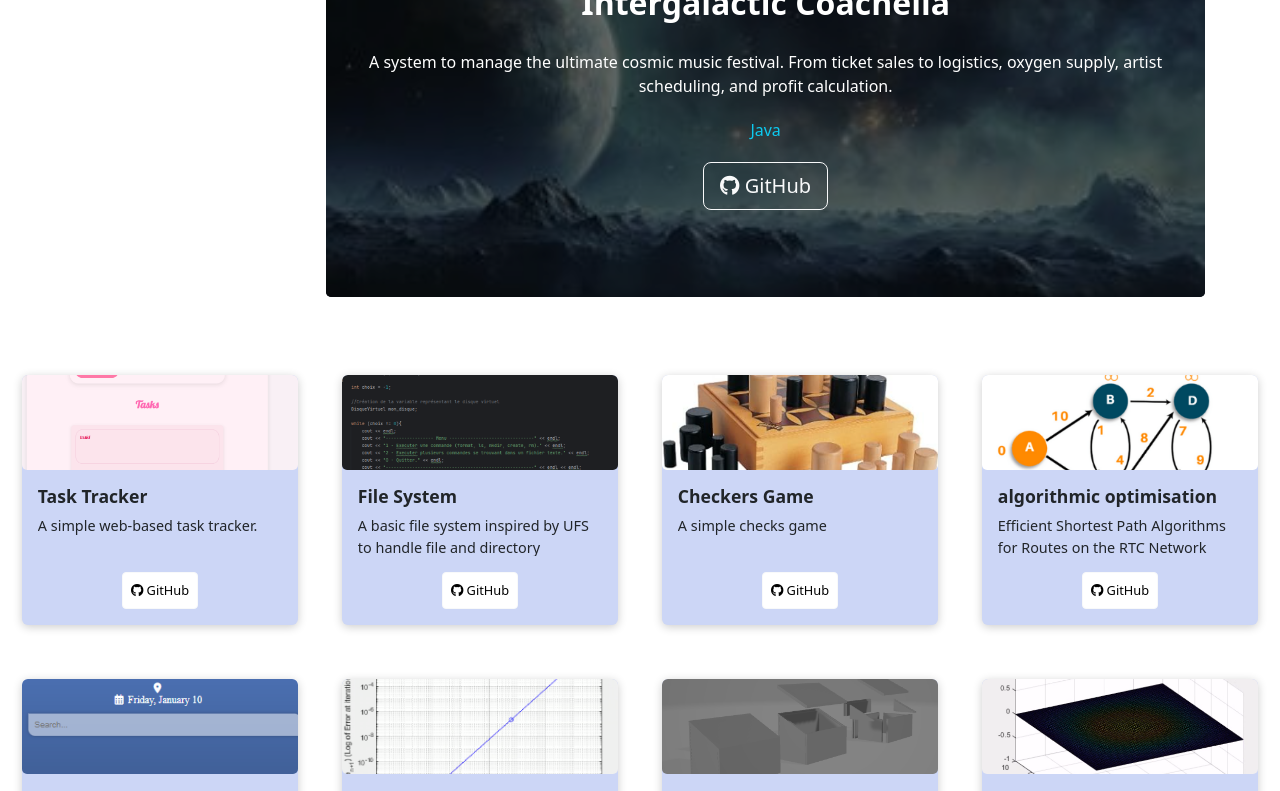
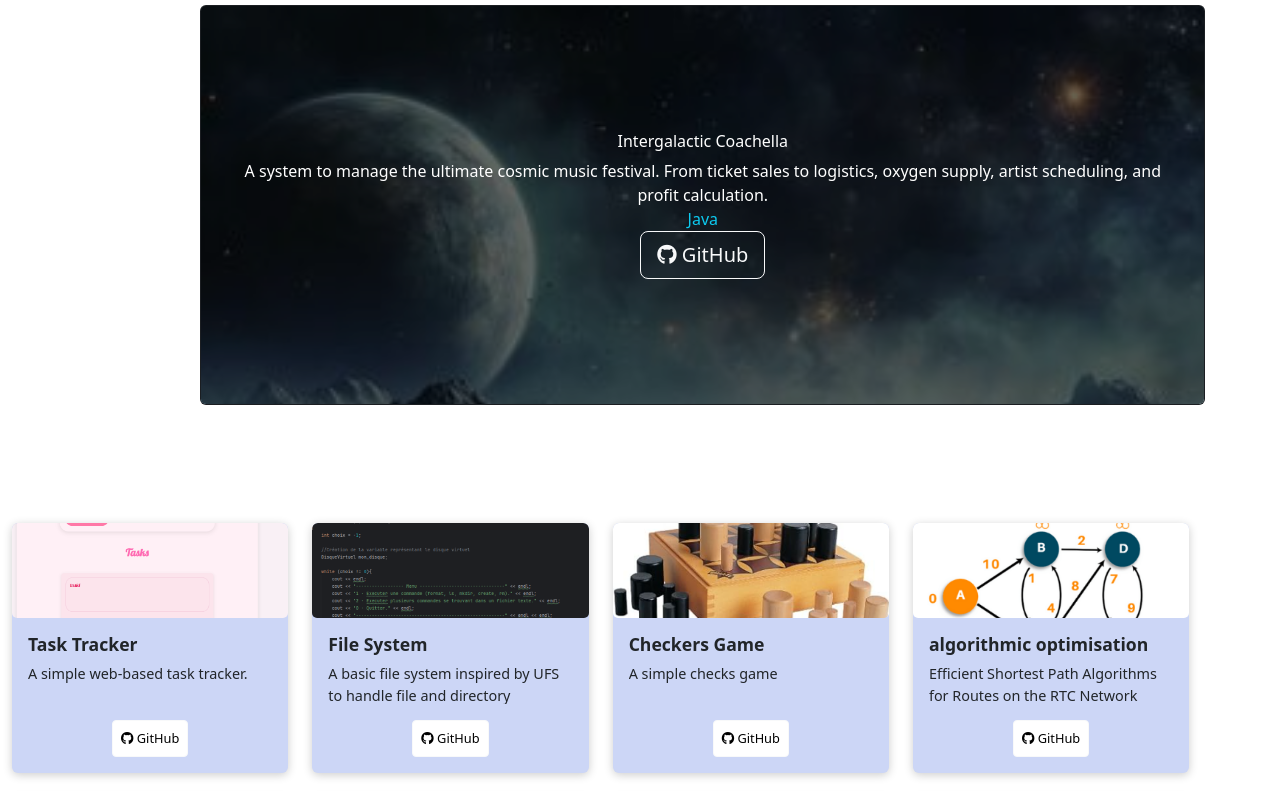
Before and after one commit to saelf9/Portfolio, a Vue app: page / in a window 1280 px wide. Shown: the part 2380-3171 px from the top of the page. Built offline with nearby package versions, Linux system fonts and the light colour scheme.

Commit message:
changed css for projects

```diff
--- a/src/components/Projects.vue
+++ b/src/components/Projects.vue
@@ -3,15 +3,12 @@
     <div class="container">
       <h2 class="text-center mb-5 text-black">Projects</h2>
 
-      <!-- Featured Projects Section (Zigzag layout) -->
-      <div class="d-flex flex-column gap-4">
+      <!-- Featured Projects Section (Zigzag layout for large cards) -->
+      <div class="featured-projects">
         <div
             v-for="(project, index) in featuredProjects"
             :key="index"
-            :class="[
-      'card text-bg-dark',
-      { 'left-card': index % 2 === 0, 'right-card': index % 2 !== 0 }
-    ]"
+            :class="['card text-bg-dark project-card', { 'left-card': index % 2 === 0, 'right-card': index % 2 !== 0 }]"
         >
           <img :src="project.image" class="card-img" :alt="project.title" />
           <div class="card-img-overlay d-flex flex-column justify-content-center">
@@ -19,11 +16,7 @@
             <p class="card-text text-center">{{ project.description }}</p>
             <p class="text-info text-center">{{ project.stack }}</p>
             <div class="text-center">
-              <a
-                  :href="project.github"
-                  target="_blank"
-                  class="btn btn-outline-light btn-lg"
-              >
+              <a :href="project.github" target="_blank" class="btn btn-outline-light btn-lg">
                 <i class="fab fa-github"></i> GitHub
               </a>
             </div>
@@ -32,7 +25,7 @@
       </div>
 
       <!-- Small Cards Section -->
-      <div class="d-flex justify-content-start mt-5 flex-wrap gap-4">
+      <div class="small-projects d-flex justify-content-start mt-5 flex-wrap gap-4">
         <div v-for="(project, index) in smallProjects" :key="index" class="card small-card">
           <img :src="project.image" class="card-img" :alt="project.title" />
           <div class="card-body">
@@ -63,6 +56,7 @@ import algo from "@/assets/algo.png";
 import chalet from "@/assets/chalet.png";
 import fluid from "@/assets/matlab fluid.png";
 import matlab from "@/assets/matlab.png";
+
 export default {
   name: "Projects",
   data() {
@@ -99,7 +93,6 @@ export default {
           github: "https://github.com/saelf9/Intergalactic-coachella",
           image: intergalacticImage,
         },
-
       ],
       smallProjects: [
         {
@@ -147,20 +140,17 @@ export default {
         {
           title: "ChatCLT",
           description: "Work in progress: An app to customize your house build",
-          stack: "java, Swing,UML",
+          stack: "java, Swing, UML",
           github: "https://github.com/saelf9/Task-tracker",
           image: chalet,
         },
-
         {
           title: "Wave-Equation-Modeling",
-          description: "he numerical solution of the 2D wave equation",
+          description: "The numerical solution of the 2D wave equation",
           stack: "matlab",
           github: "https://github.com/saelf9/Wave-Equation-Modeling",
           image: matlab,
         },
-
-
       ],
     };
   },
@@ -173,40 +163,32 @@ export default {
   padding-bottom: 40px;
 }
 
-.card {
-  height: 400px;
-  border: none;
-  width: 70%;
-  margin: 0 auto;
-  margin-bottom: 30px;
-  transition: transform 0.3s ease, box-shadow 0.3s ease;
+/* Featured Projects Zigzag Layout */
+.featured-projects {
+  display: flex;
+  flex-direction: column;
+  gap: 20px;
 }
 
-.card-img {
-  object-fit: cover;
-  height: 100%;
+/* Large Cards (Zigzag Layout) */
+.project-card {
+  position: relative;
+  overflow: hidden;
+  transition: transform 0.3s ease, box-shadow 0.3s ease;
+  width: 80%;
+  margin-bottom: 70px;
+  height: 400px; /* Adjust the height for consistency */
 }
 
-.card-img-overlay {
-  background-color: rgba(0, 0, 0, 0.6);
-  padding: 2rem;
+/* Left Card */
+.left-card {
+  align-self: flex-start;
 }
 
-.card-title {
-  font-size: 2rem;
-  font-weight: bold;
+/* Right Card */
+.right-card {
+  align-self: flex-end;
 }
-
-.btn-outline-light {
-  transition: background-color 0.3s ease, transform 0.3s ease;
-}
-
-.btn-outline-light:hover {
-  background-color: #fff;
-  color: #000;
-  transform: scale(1.05);
-}
-
 /* Zigzag styles for large cards */
 .left-card {
   margin-left: 5%;
@@ -215,82 +197,93 @@ export default {
 .right-card {
   margin-right: 5%;
 }
-
-/* Large card hover effect */
-.left-card, .right-card {
-  position: relative;
-  transition: transform 0.3s ease, box-shadow 0.3s ease;
+.card-img-overlay {
+  background-color: rgba(0, 0, 0, 0.6);
+  padding: 2rem;
+  z-index: 1; /* Keep the text above the rectangle */
+}
+/* Hover Effect for Large Cards */
+.left-card::before, .right-card::before {
+  content: '';
+  position: absolute;
+  top: 0;
+  left: 0;
+  width: 100%;
+  height: 100%;
+  background-color: rgb(10, 5, 155);
+  transform: scaleX(0);
+  transform-origin: left;
+  transition: transform 0.3s ease;
+  z-index: 0;
 }
 
-/* Hover effect: Shadow slides in from the top-left and bottom-right */
-.left-card:hover, .right-card:hover {
-  transform: translateY(-10px); /* Slight lift */
-  box-shadow: 15px 15px 50px rgba(0, 0, 0, 0.3), -15px -15px 50px rgba(0, 0, 0, 0.1); /* Sliding shadow effect */
+.left-card:hover::before, .right-card:hover::before {
+  transform: scaleX(1);
 }
 
-/* Optional: Add perspective to give the section a bit more depth */
-.projects-section {
-  perspective: 1000px;
+.left-card:hover, .right-card:hover {
+  transform: translateY(-10px);
+  box-shadow: 15px 15px 50px rgba(0, 65, 185, 0.3), -15px -15px 50px rgba(0, 0, 0, 0.1);
 }
 
-/* Small Cards Section */
+/* Small Cards Styling */
+.small-projects {
+  display: flex;
+  flex-wrap: wrap;
+  gap: 20px;
+  justify-content: space-between;
+}
+
 .small-card {
-  width: 22%; /* Adjust width to make cards fit on one line */
+  width: 22%;
   border: none;
   box-shadow: 0px 2px 10px rgba(0, 0, 0, 0.2);
-  height: 250px; /* Fixed height for the card */
+  height: 250px;
   background-color: #ccd6f6;
   display: flex;
-  flex-direction: column; /* Stack content vertically */
-  overflow: hidden; /* Prevent content from overflowing */
+  flex-direction: column;
+  overflow: hidden;
+  transition: transform 0.3s ease;
 }
 
-/* Image Styling */
+/* Image Styling for Small Cards */
 .small-card .card-img {
-  height: 95px; /* Adjusted image height */
+  height: 95px;
   object-fit: cover;
 }
 
-/* Card Body Styling */
+/* Card Body Styling for Small Cards */
 .small-card .card-body {
   padding: 1rem;
   display: flex;
   flex-direction: column;
-  justify-content: space-between; /* Ensures space between title, text, and button */
-  flex-grow: 1; /* Allow content to grow if necessary */
-  overflow: hidden; /* Prevents overflowing content */
+  justify-content: space-between;
+  flex-grow: 1;
+  overflow: hidden;
 }
 
-/* Title and Text Styling */
+/* Title and Text Styling for Small Cards */
 .small-card .card-title {
   font-size: 1.1rem;
   font-weight: bold;
-  margin-bottom: 0.5rem; /* Space between title and text */
+  margin-bottom: 0.5rem;
 }
 
 .small-card .card-text {
   font-size: 0.9rem;
-  margin-bottom: 1rem; /* Space between text and button */
-  flex-grow: 1; /* Ensures space is distributed evenly */
-  overflow: hidden; /* Prevents text from overflowing */
+  margin-bottom: 1rem;
+  flex-grow: 1;
+  overflow: hidden;
 }
 
-/* Button Styling */
+/* Button Styling for Small Cards */
 .small-card .btn-outline-light {
   font-size: 0.8rem;
   padding: 0.5rem;
   background-color: white;
   color: black;
-  align-self: center; /* Center the button */
-  margin-top: auto; /* Ensure the button stays at the bottom */
-  z-index: 1; /* Make sure the button stays above content */
+  align-self: center;
+  margin-top: auto;
+  z-index: 1;
 }
-
-.d-flex {
-  display: flex;
-  justify-content: flex-start;
-  flex-wrap: wrap;
-  gap: 20px; /* Space between the cards */
-}
-
 </style>
```
